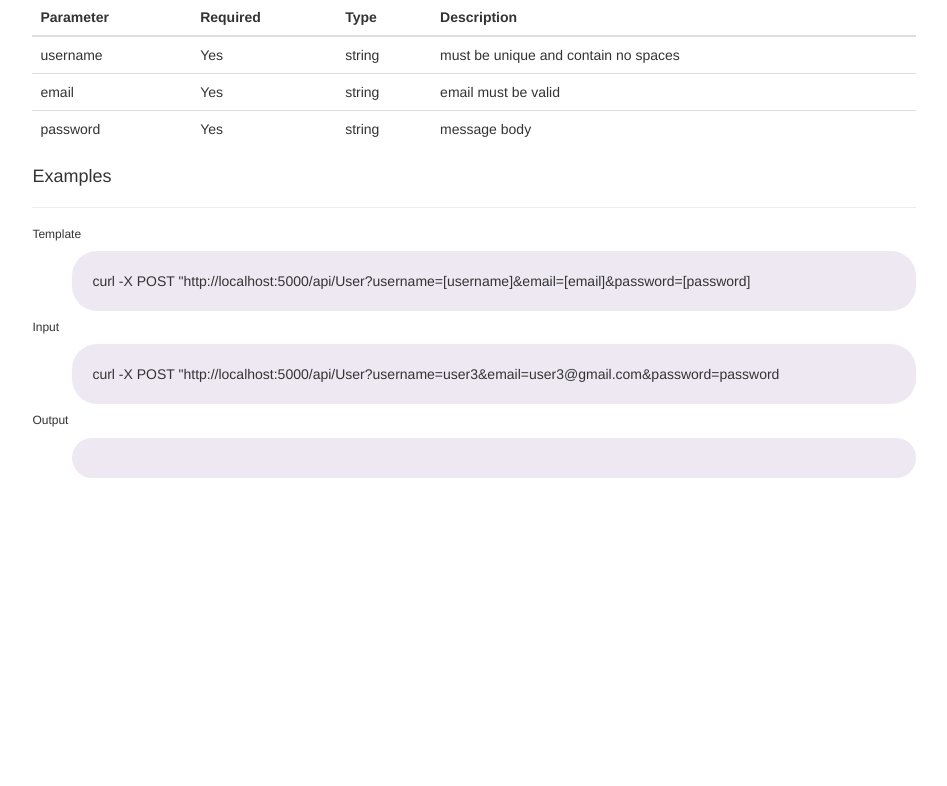
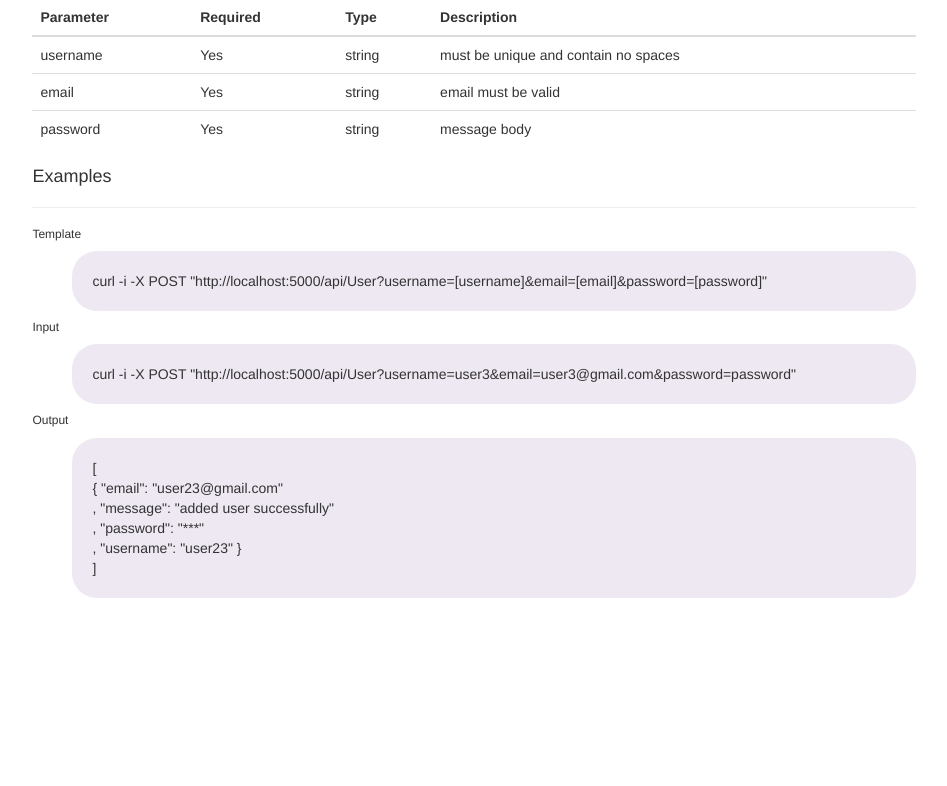
Before and after one commit to elenacaseyroby/chatapi, a Flask app: page / in a window 1280 px wide. Shown: the part 2922-3708 px from the top of the page, without its empty margins (291-1238 px from the left). Before the commit the page ends 3400 px from the top, so only its background shows below. Run offline with Flask 2, Linux system fonts and the light colour scheme; parts of the project's set-up code (start-up, migrations or seed data) failed here and were passed over; some libraries are stand-ins or nearby versions.

Commit message:
updated reference page

```diff
--- a/app/templates/reference.html
+++ b/app/templates/reference.html
@@ -197,12 +197,21 @@
 					<h4>Examples</h4>
 					<hr>
 					<h6>Template</h6>
-					<p class="tab" id="codebox">curl -X POST "http://localhost:5000/api/User?username=[username]&email=[email]&password=[password]</p>
+					<p class="tab" id="codebox">curl -i -X POST "http://localhost:5000/api/User?username=[username]&email=[email]&password=[password]"</p>
 					<h6>Input</h6>
-					<p class="tab" id="codebox">curl -X POST "http://localhost:5000/api/User?username=user3&email=user3@gmail.com&password=password</p>
+					<p class="tab" id="codebox">curl -i -X POST "http://localhost:5000/api/User?username=user3&email=user3@gmail.com&password=password"</p>
 					<h6>Output</h6>
 					<p class="tab" id="codebox">
+					[<br>
+					  {
+					    "email": "user23@gmail.com"<br>,
+					    "message": "added user successfully"<br>,
+					    "password": "***"<br>,
+					    "username": "user23"
+					  }<br>
+					]
 					</p>
+
 				</div>
 			</div>
 		</div>
```
